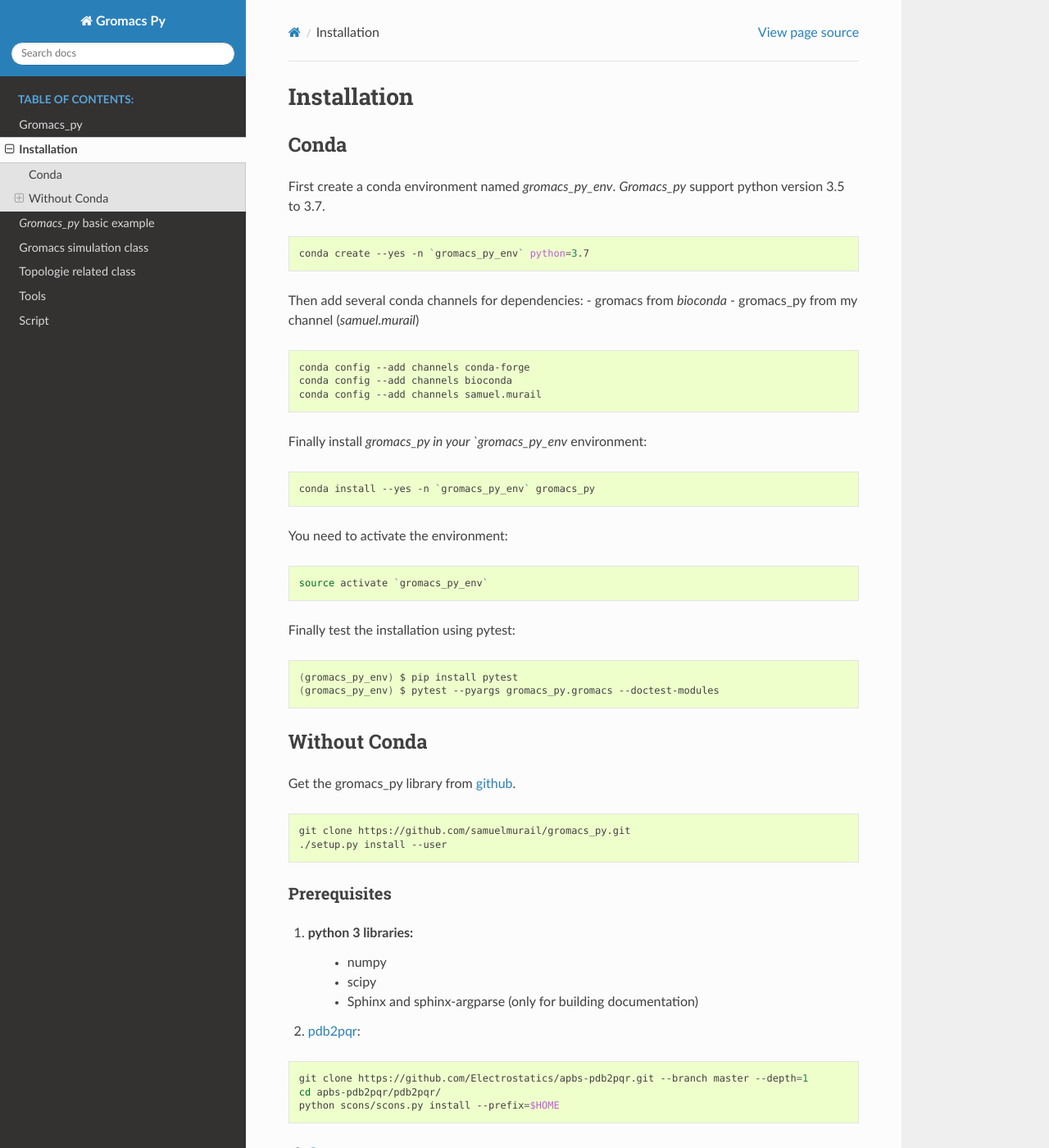
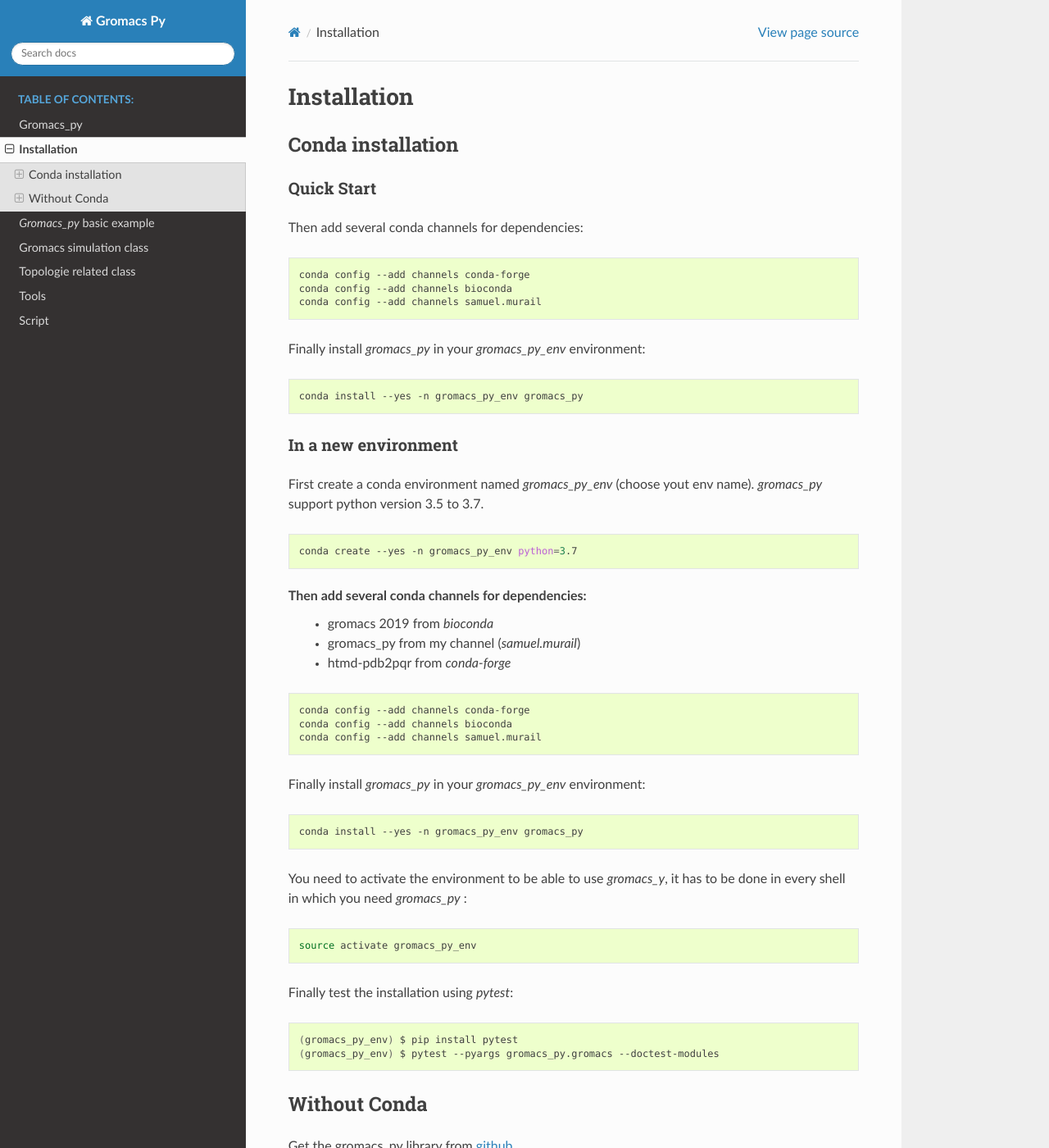
Before and after one commit to samuelmurail/gromacs_py, a Sphinx documentation site: the page built from gromacs_py/doc/install.rst, in a window 1280 px wide and 1400 px high. Shown: the whole window at 82% size. Built offline with Sphinx 7.4.7 and the Read the Docs theme 2.0.0, drawn with Linux system fonts in a browser that asks for light colours.

Commit message:
Update of conda install

```diff
--- a/gromacs_py/doc/install.rst
+++ b/gromacs_py/doc/install.rst
@@ -1,19 +1,39 @@
 Installation
 =======================================
 
-Conda
+Conda installation
 ---------------------------------------
 
+Quick Start
+~~~~~~~~~~~~~~~~~~~~~~~~~~~~~~~~~~~~~~~
 
-First create a conda environment named `gromacs_py_env`. `Gromacs_py` support python version 3.5 to 3.7.
+Then add several conda channels for dependencies:
 
 .. code-block:: bash
 
-	conda create --yes -n `gromacs_py_env` python=3.7
+	conda config --add channels conda-forge
+	conda config --add channels bioconda
+	conda config --add channels samuel.murail
+
+Finally install `gromacs_py` in your `gromacs_py_env` environment:
+
+.. code-block:: bash
+
+	conda install --yes -n gromacs_py_env gromacs_py
+
+In a new environment
+~~~~~~~~~~~~~~~~~~~~~~~~~~~~~~~~~~~~~~~
+
+First create a conda environment named `gromacs_py_env` (choose yout env name). `gromacs_py` support python version 3.5 to 3.7.
+
+.. code-block:: bash
+
+	conda create --yes -n gromacs_py_env python=3.7
 
 Then add several conda channels for dependencies:
-- gromacs from `bioconda`
-- gromacs_py from my channel (`samuel.murail`)
+	- gromacs 2019 from `bioconda`
+	- gromacs_py from my channel (`samuel.murail`)
+	- htmd-pdb2pqr from `conda-forge`
 
 
 .. code-block:: bash
@@ -22,19 +42,19 @@ Then add several conda channels for dependencies:
 	conda config --add channels bioconda
 	conda config --add channels samuel.murail
 
-Finally install `gromacs_py in your `gromacs_py_env` environment:
+Finally install `gromacs_py` in your `gromacs_py_env` environment:
 
 .. code-block:: bash
 
-	conda install --yes -n `gromacs_py_env` gromacs_py
+	conda install --yes -n gromacs_py_env gromacs_py
 
-You need to activate the environment:
+You need to activate the environment to be able to use `gromacs_y`, it has to be done in every shell in which you need `gromacs_py` :
 
 .. code-block:: bash
 
-	source activate `gromacs_py_env`
+	source activate gromacs_py_env
 
-Finally test the installation using pytest:
+Finally test the installation using `pytest`:
 
 .. code-block:: bash
 
```
Also changed, not shown: other parts of gromacs_py/doc/install.rst (+2 -0 lines).
